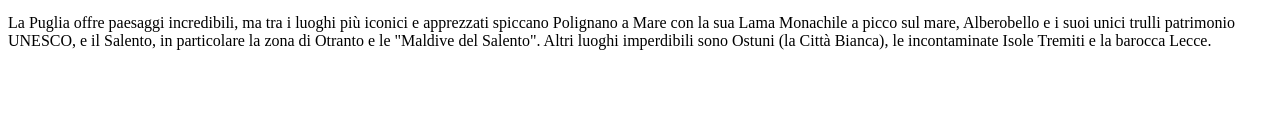
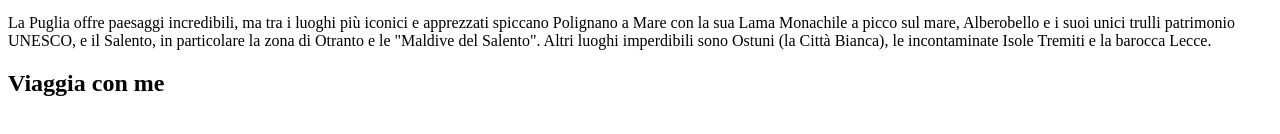
Before and after one commit to cilibertiantonia/esercizio-git, a plain HTML site: page index.html in a window 1280 px wide. Shown: the part 286-420 px from the top of the page. Drawn offline with Linux system fonts and the light colour scheme.

Commit message:
aggiunta h2

```diff
--- a/index.html
+++ b/index.html
@@ -20,6 +20,9 @@
             </div>
         </div>
     </header>
+    <div>
+        <h2>Viaggia con me</h2>
+    </div>
 
 
 
```
